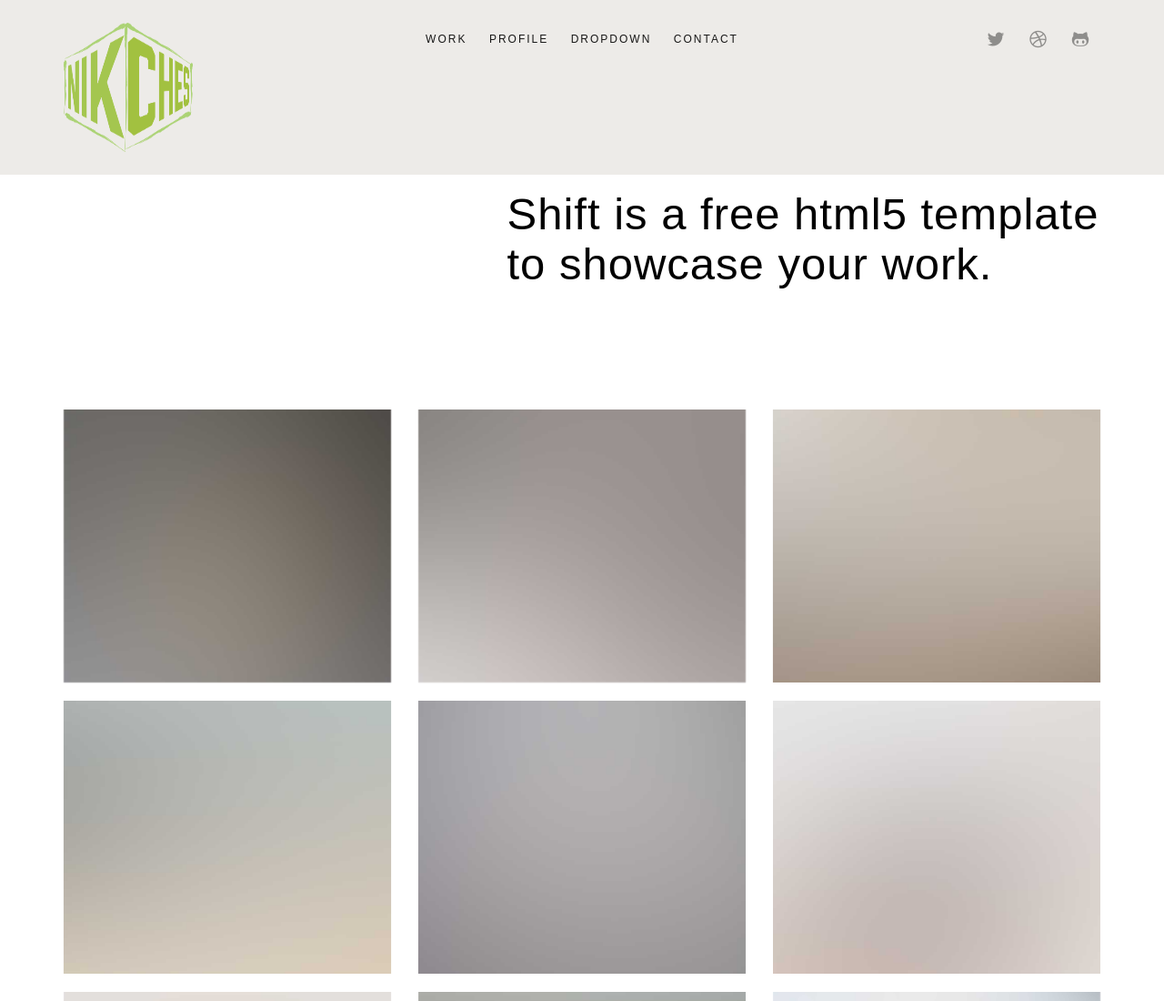
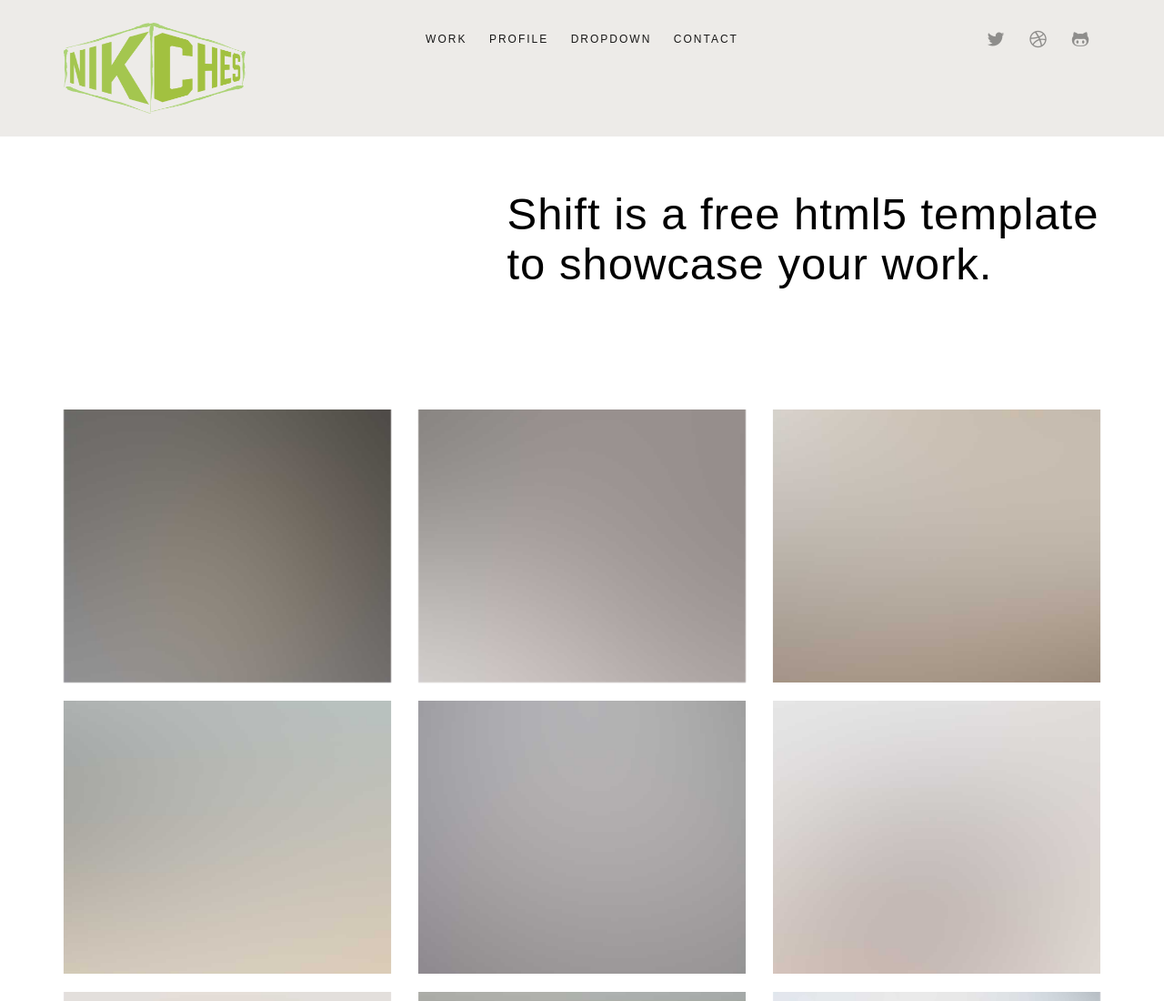
Before and after one commit to Nik-Ches/shift, a plain HTML site: page index.html in a window 1280 px wide. Shown: the top 1100 px of the page at 91% size. Drawn offline with Linux system fonts and the light colour scheme; files whose address does not match are found by name.

Commit message:
logo
size

```diff
--- a/index.html
+++ b/index.html
@@ -62,7 +62,7 @@
 		<div class="container">
 
 			<div class="fh5co-top-logo">
-				<div id="fh5co-logo"><img src="images/new-logo-2017d.png" height="142" width="142"></div>
+				<div id="fh5co-logo"><img src="images/new-logo-2017d.png" height="100" width="200"></div>
 
 			</div>
 			<div class="fh5co-top-menu menu-1 text-center">
```
